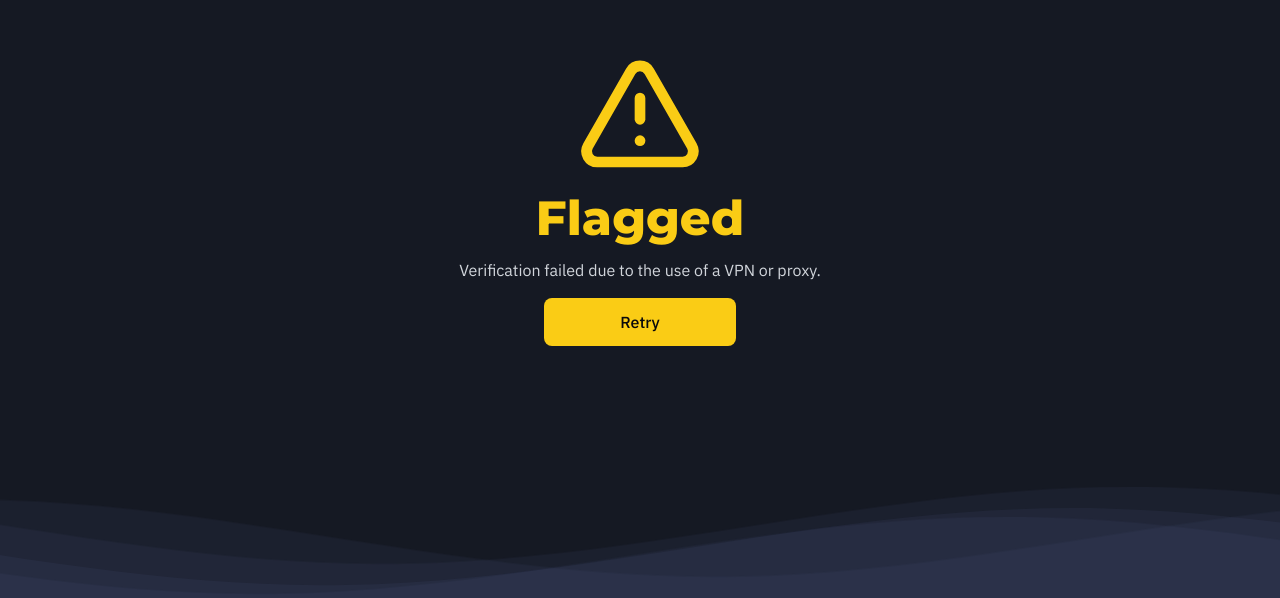
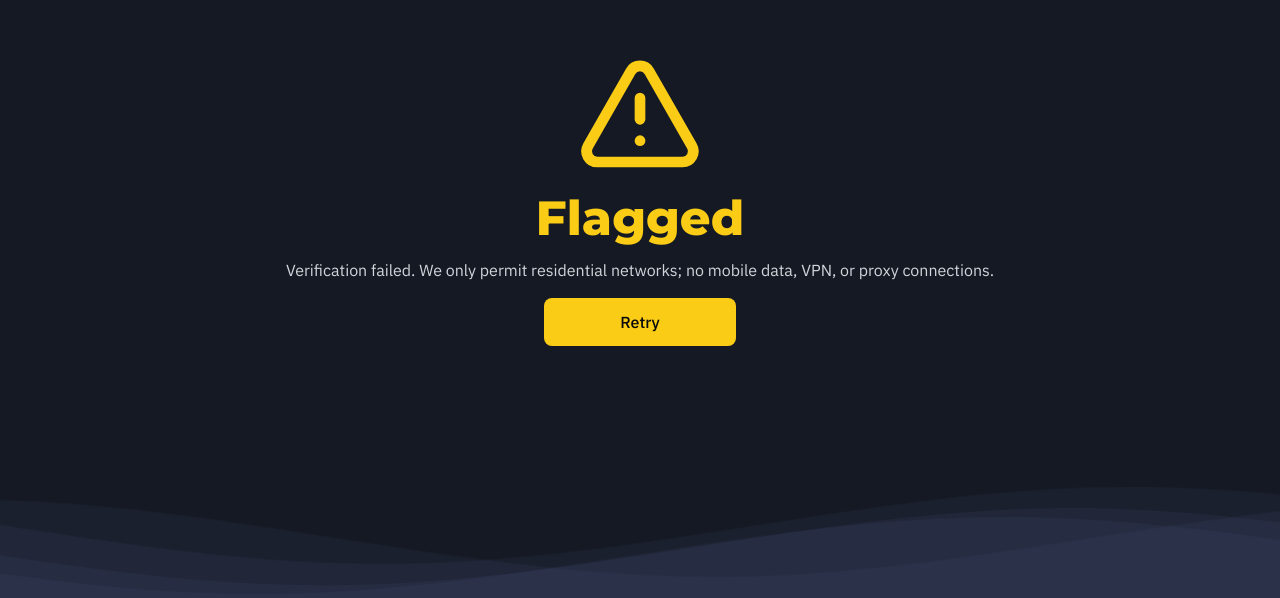
Before and after one commit to titaniumnetwork-dev/serverguard, a website: page src/public/flagged.html in a window 1280 px wide. Shown: the part 202-800 px from the top of the page. Drawn offline with Linux system fonts and the light colour scheme.

Commit message:
correct error this time

```diff
--- a/src/public/flagged.html
+++ b/src/public/flagged.html
@@ -25,7 +25,8 @@
         <path d="M12 17h.01" />
       </svg>
       <h1 class="text-5xl font-extrabold text-yellow-400">Flagged</h1>
-      <p class="text-gray-300">Verification failed due to the use of a VPN or proxy.</p>
+      <p class="text-gray-300">Verification failed. We only permit residential networks; no mobile data, VPN, or proxy
+        connections.</p>
       <a href="/login">
         <button
           class="p-3 w-48 bg-yellow-400 hover:brightness-90 transition-all duration-100 active:scale-95 text-zinc-950 font-medium rounded-lg">Retry</button>
```
